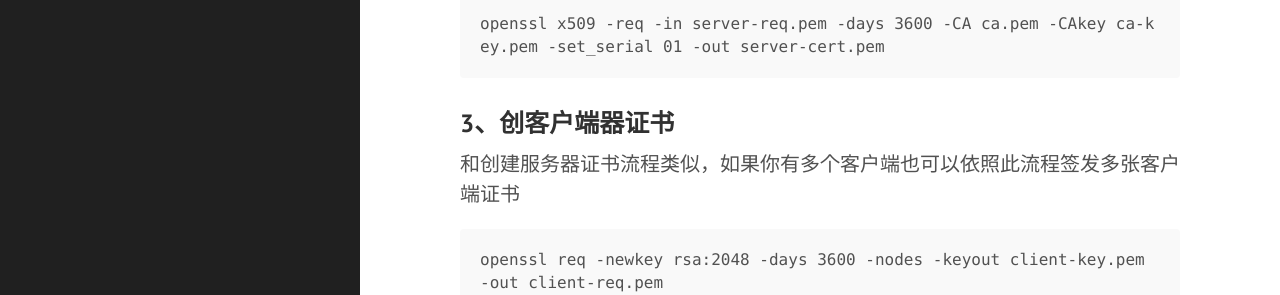
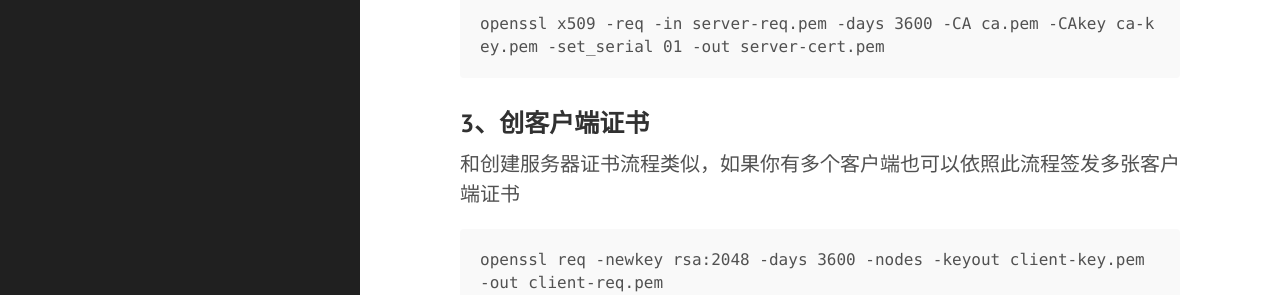
Before and after one commit to wenqingyu/reliveyy.github.io, a Jekyll site: the page built from _posts/2016-02-14-mysql-ssl.md, in a window 1280 px wide and 900 px high, scrolled down 828 px. Shown: the part 153-448 px from the top of the window. Built offline with Jekyll 4.4.1, drawn with Linux system fonts in a browser that asks for light colours; comment, search, counter and statistics services are not loaded.

Commit message:
fix typo

````diff
--- a/_posts/2016-02-14-mysql-ssl.md
+++ b/_posts/2016-02-14-mysql-ssl.md
@@ -40,7 +40,7 @@ openssl rsa -in server-key.pem -out server-key.pem
 openssl x509 -req -in server-req.pem -days 3600 -CA ca.pem -CAkey ca-key.pem -set_serial 01 -out server-cert.pem
 ```
 
-### 3、创客户端器证书
+### 3、创客户端证书
 
 和创建服务器证书流程类似，如果你有多个客户端也可以依照此流程签发多张客户端证书
 
````
